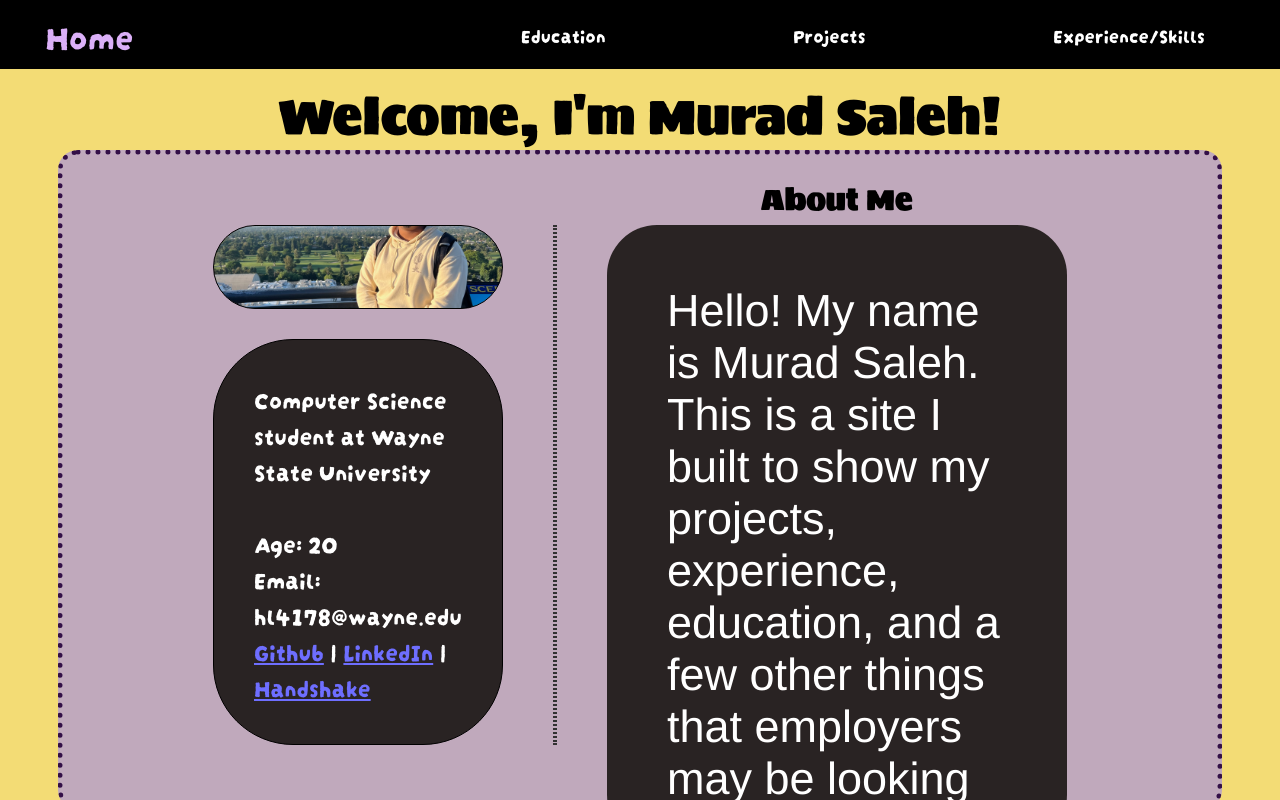
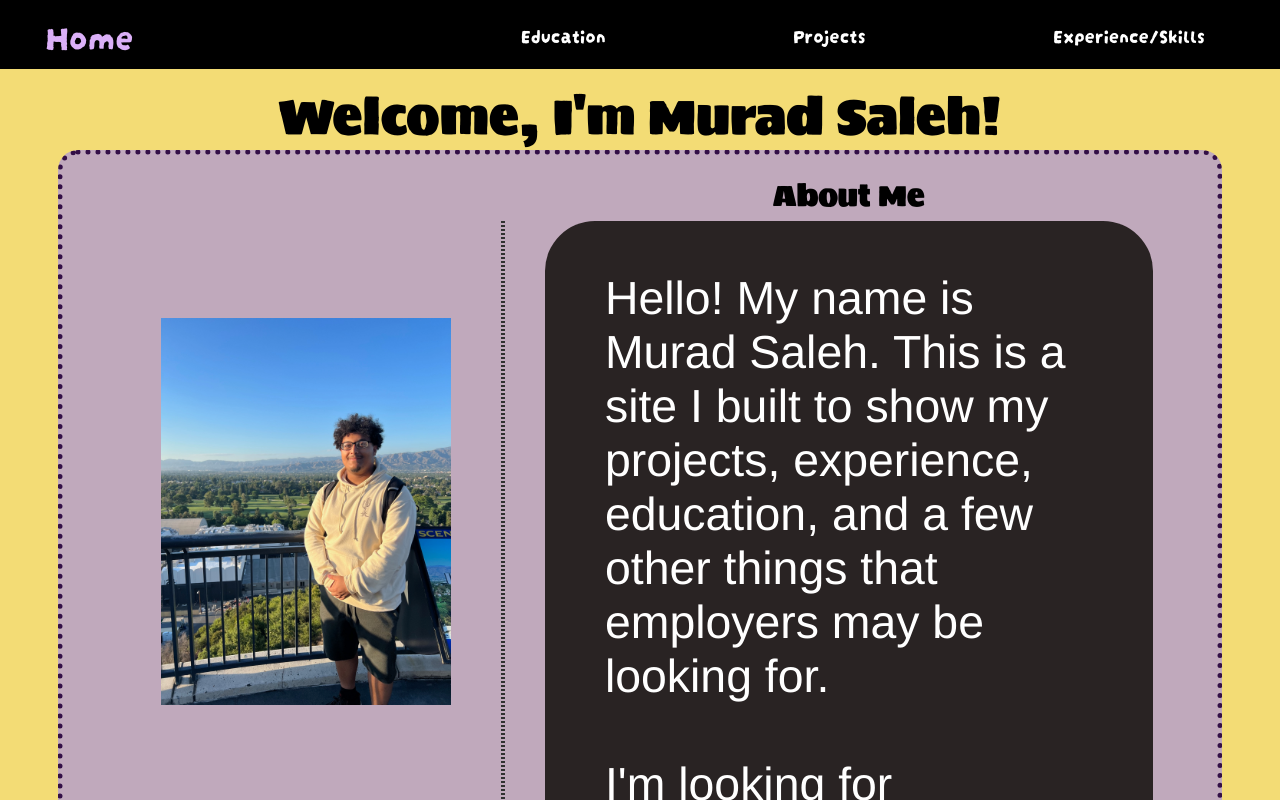
Before and after one commit to saleh-programs/Personal_Website, a React (Vite) app: page / in a window 1280 px wide. Shown: the top 800 px of the page. Built offline with nearby package versions, Linux system fonts and the light colour scheme.

Commit message:
Made Home Page interactive

```diff
--- a/src/pages/Home.jsx
+++ b/src/pages/Home.jsx
@@ -22,11 +22,9 @@ function Home(){
 
       </div>
       <div className="page-right">
-        <div className="content">
-          Hello! My name is Murad Saleh. This is a site I built to show my projects, experience, education, and a few other things that employers may be looking for.
-          <br/><br/>
-          I'm looking for opportunities to grow my skills in the software industry while still exploring which areas fit me best. I'm eager for a chance to get started!
-        </div>
+        Hello! My name is Murad Saleh. This is a site I built to show my projects, experience, education, and a few other things that employers may be looking for.
+        <br/><br/>
+        I'm looking for opportunities to grow my skills in the software industry while still exploring which areas fit me best. I'm eager for a chance to get started!
         <div className="aboutme">
           About Me
         </div>
--- a/styles/pages/Home.css
+++ b/styles/pages/Home.css
@@ -4,9 +4,9 @@
   border: 5px dotted rgb(51, 15, 71);
   border-radius: 20px;
   margin: 80px 50px 80px 50px;
-  height: 65vh;
+  minheight: 65vh;
   display: flex;
-  padding: 70px 100px 60px 100px;
+  padding: 4.1em 4em 60px 3em;
 }
 .website-title{
   position: absolute;
@@ -31,7 +31,6 @@
   background-repeat: no-repeat;
 
   flex:2;
-  border: 1px solid;
   border-radius: 50px;
   margin-bottom: 30px;
 }
@@ -54,21 +53,19 @@
   padding: 0;
   margin: 0;
 }
-.content{
+
+.page-right{
+  padding: 50px 60px 50px 60px;
+  margin: 0px 0px 0px 40px;
+  position: relative;
+  flex: 2;
+  border-radius: 60px;
+
   color: white;
   background-color: rgb(41, 35, 35);
   font-family: 'Franklin Gothic Medium', 'Arial Narrow', Arial, sans-serif;
-  font-size: 45px;
-  padding: 60px;
-  height: 500px;
+  font-size: 2.9em;
   border-radius: 50px;
-}
-.page-right{
-  padding: 0px 50px 0px 50px;
-  position: relative;
-  flex: 2;
-  border-radius: 60px;
-  height: 300px;
 }
 .aboutme{
   color: black;
@@ -82,7 +79,6 @@
 }
 
 .separator{
-  /* margin: 0px 60px 0px 60px; */
   border: 2px dotted rgb(49, 49, 49);
 }
 
```
